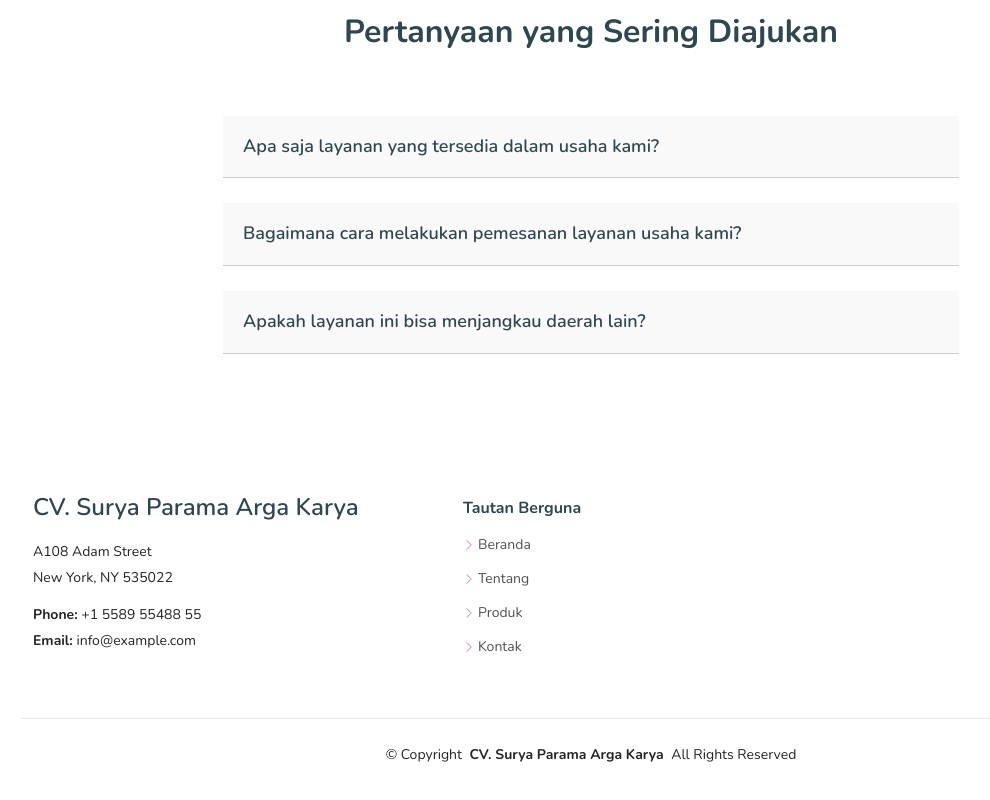
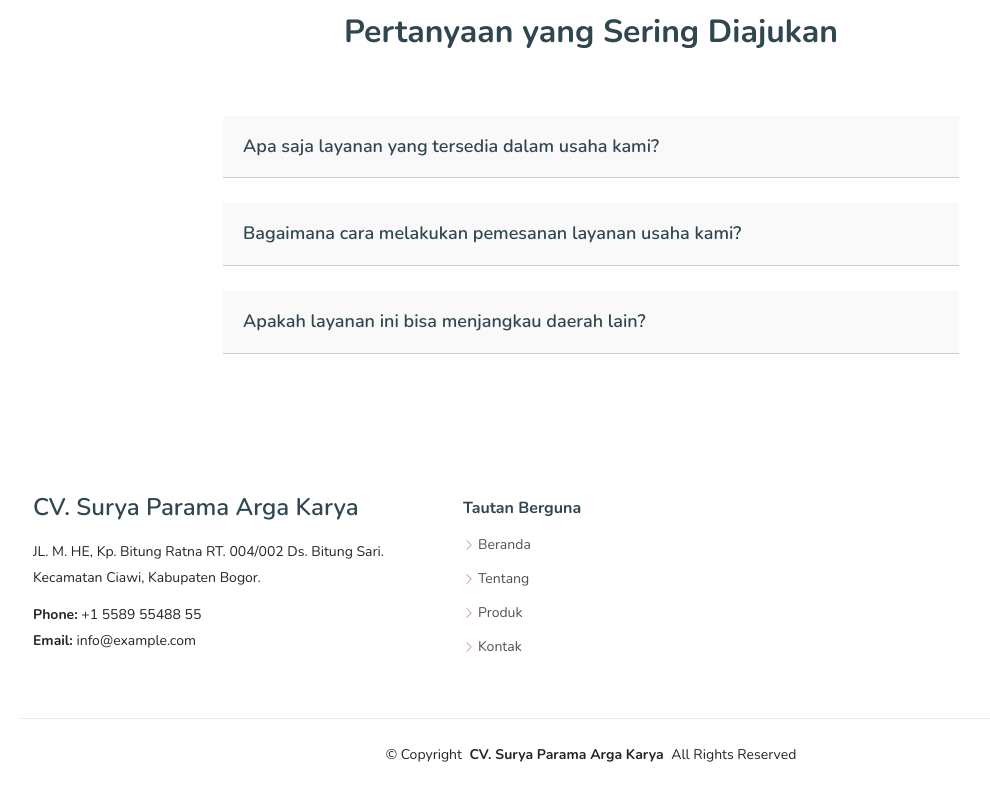
Before and after one commit to Arettaaa/Company-Profile-Cathering, a plain HTML site: page index.html in a window 1280 px wide. Shown: the part 1731-2531 px from the top of the page, without its empty margins (49-1039 px from the left). Drawn offline with nearby package versions, Linux system fonts and the light colour scheme.

Commit message:
Update index.html

```diff
--- a/index.html
+++ b/index.html
@@ -177,8 +177,8 @@
             <span class="sitename">CV. Surya Parama Arga Karya</span>
           </a>
           <div class="footer-contact pt-3">
-            <p>A108 Adam Street</p>
-            <p>New York, NY 535022</p>
+            <p> JL. M. HE, Kp. Bitung Ratna RT. 004/002 Ds. Bitung Sari.</p>
+            <p>Kecamatan Ciawi, Kabupaten Bogor.</p>
             <p class="mt-3"><strong>Phone:</strong> <span>+1 5589 55488 55</span></p>
             <p><strong>Email:</strong> <span>info@example.com</span></p>
           </div>
```
